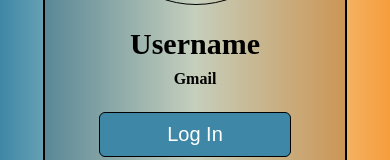
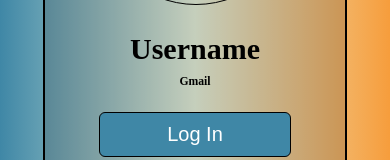
Before and after one commit to Rajatkhubchandani160/Quiz-react-app, a React (Vite) app: page / in a window 390 px wide. Shown: the part 289-449 px from the top of the page. Built offline with nearby package versions, Linux system fonts and the light colour scheme.

Commit message:
Update index.css

```diff
--- a/src/index.css
+++ b/src/index.css
@@ -96,4 +96,6 @@
       width: 200px;
       height: 450px;
   }
+  #base-container h4{
+    font-size:3vw;
 }
```
